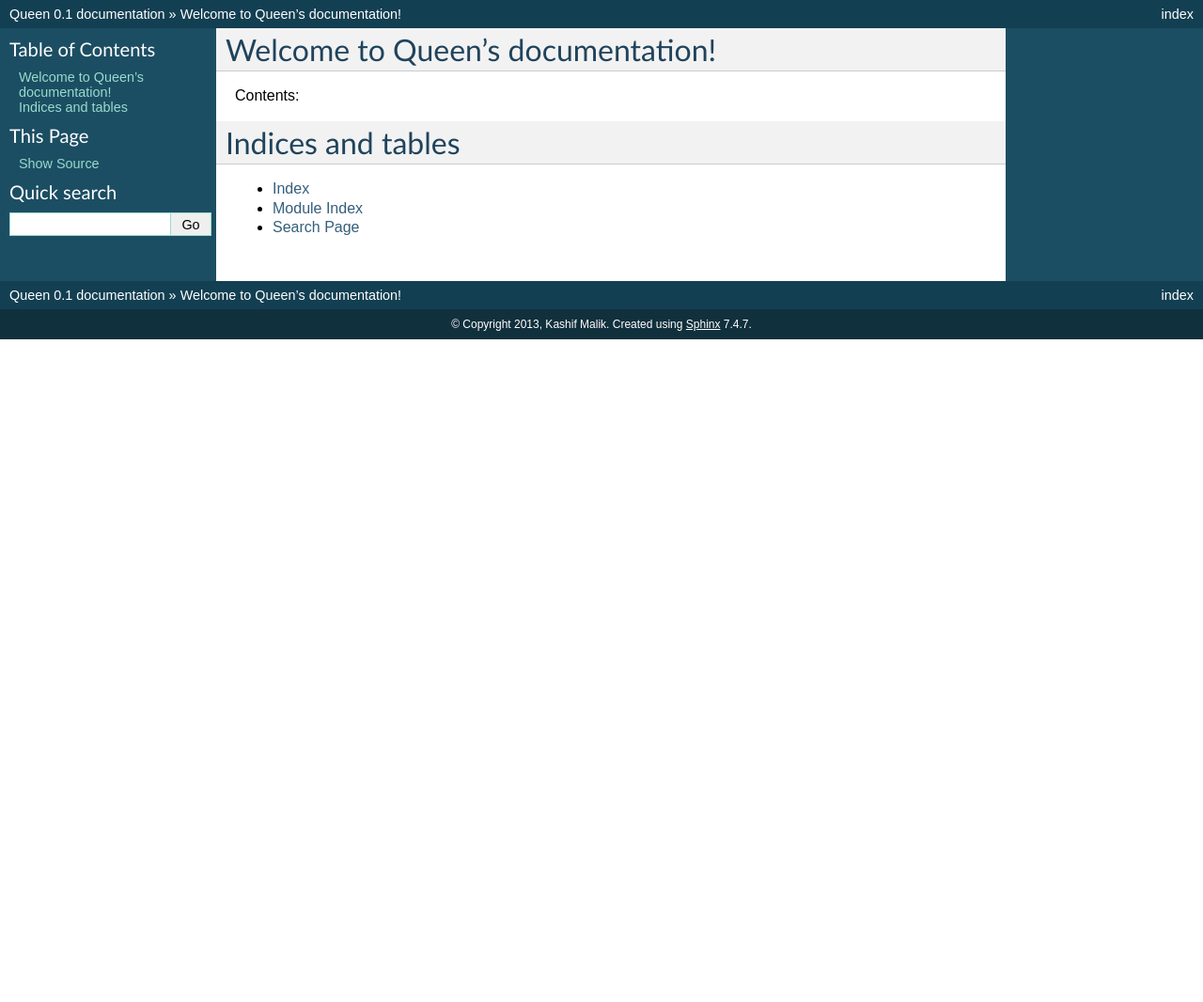
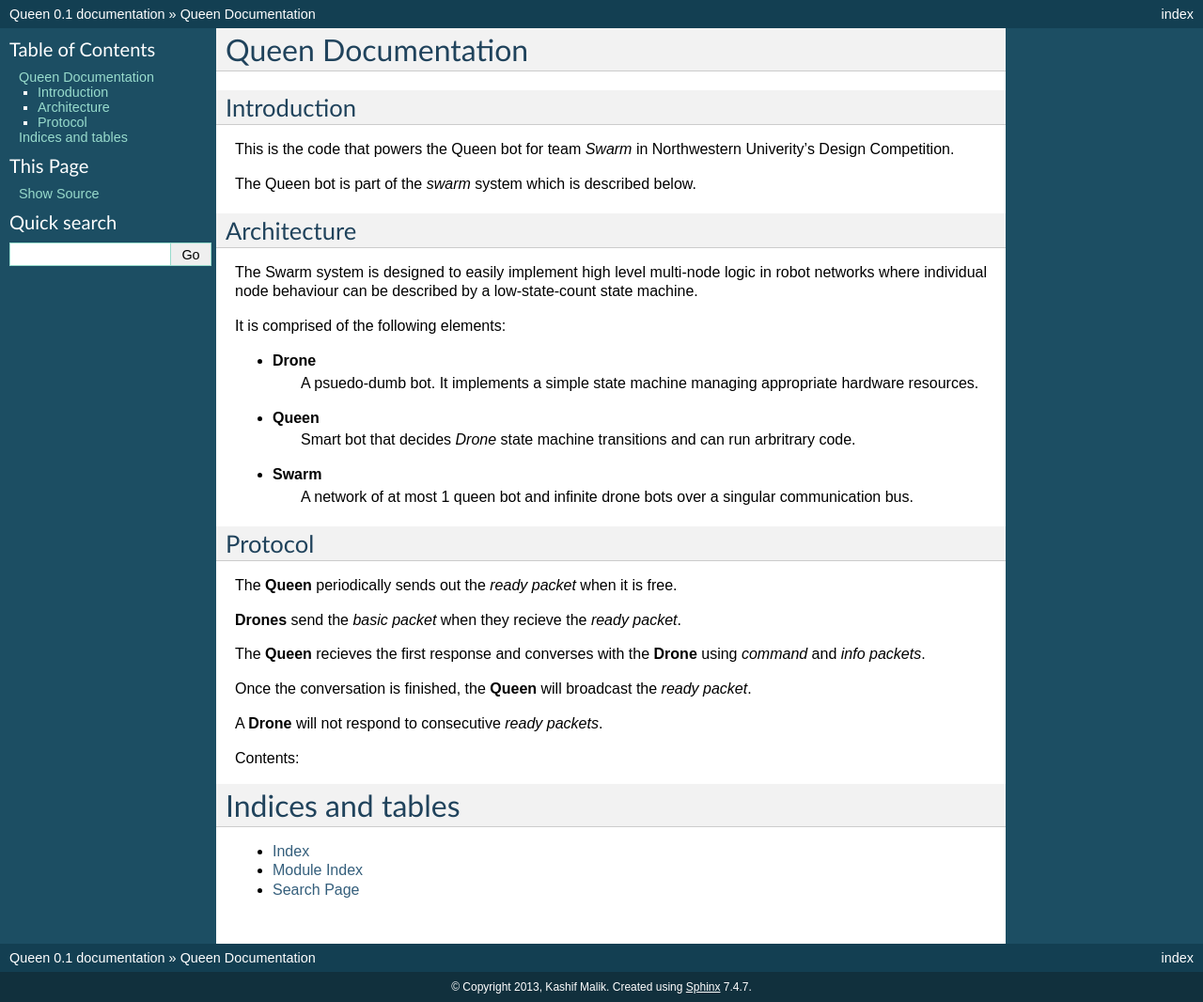
Before and after one commit to kalail/queen, a Sphinx documentation site: the page built from docs/index.rst, in a window 1280 px wide. Shown: the whole page at 94% size. Built offline with Sphinx 7.4.7, drawn with Linux system fonts in a browser that asks for light colours; before the commit the page ends 900 px from its top, so only the background shows below that.

```diff
--- a/docs/index.rst
+++ b/docs/index.rst
@@ -1,10 +1,43 @@
-.. Queen documentation master file, created by
-   sphinx-quickstart on Fri Feb  8 07:20:06 2013.
-   You can adapt this file completely to your liking, but it should at least
-   contain the root `toctree` directive.
+Queen Documentation
+===================
 
-Welcome to Queen's documentation!
-=================================
+Introduction
+------------
+
+This is the code that powers the Queen bot for team *Swarm* in Northwestern Univerity's Design Competition.
+
+The Queen bot is part of the *swarm* system which is described below.
+
+
+Architecture
+------------
+
+The Swarm system is designed to easily implement high level multi-node logic in robot networks where individual node behaviour can be described by a low-state-count state machine.
+
+It is comprised of the following elements:
+
+- **Drone**
+	A psuedo-dumb bot. It implements a simple state machine managing appropriate hardware resources.
+
+- **Queen**
+	Smart bot that decides *Drone* state machine transitions and can run arbritrary code.
+
+- **Swarm**
+	A network of at most 1 queen bot and infinite drone bots over a singular communication bus.
+
+Protocol
+--------
+
+The **Queen** periodically sends out the *ready packet* when it is free.
+
+**Drones** send the *basic packet* when they recieve the *ready packet*.
+
+The **Queen** recieves the first response and converses with the **Drone** using *command* and *info packets*.
+
+Once the conversation is finished, the **Queen** will broadcast the *ready packet*.
+
+A **Drone** will not respond to consecutive *ready packets*.
+
 
 Contents:
 
--- a/fabfile.py
+++ b/fabfile.py
@@ -2,7 +2,7 @@ from fabric.api import *
 
 
 env.hosts = [
-	'108.84.166.27'
+	'192.168.1.144'
 ]
 env.user = 'pi'
 
```
Also changed, not shown: 5 other files.
